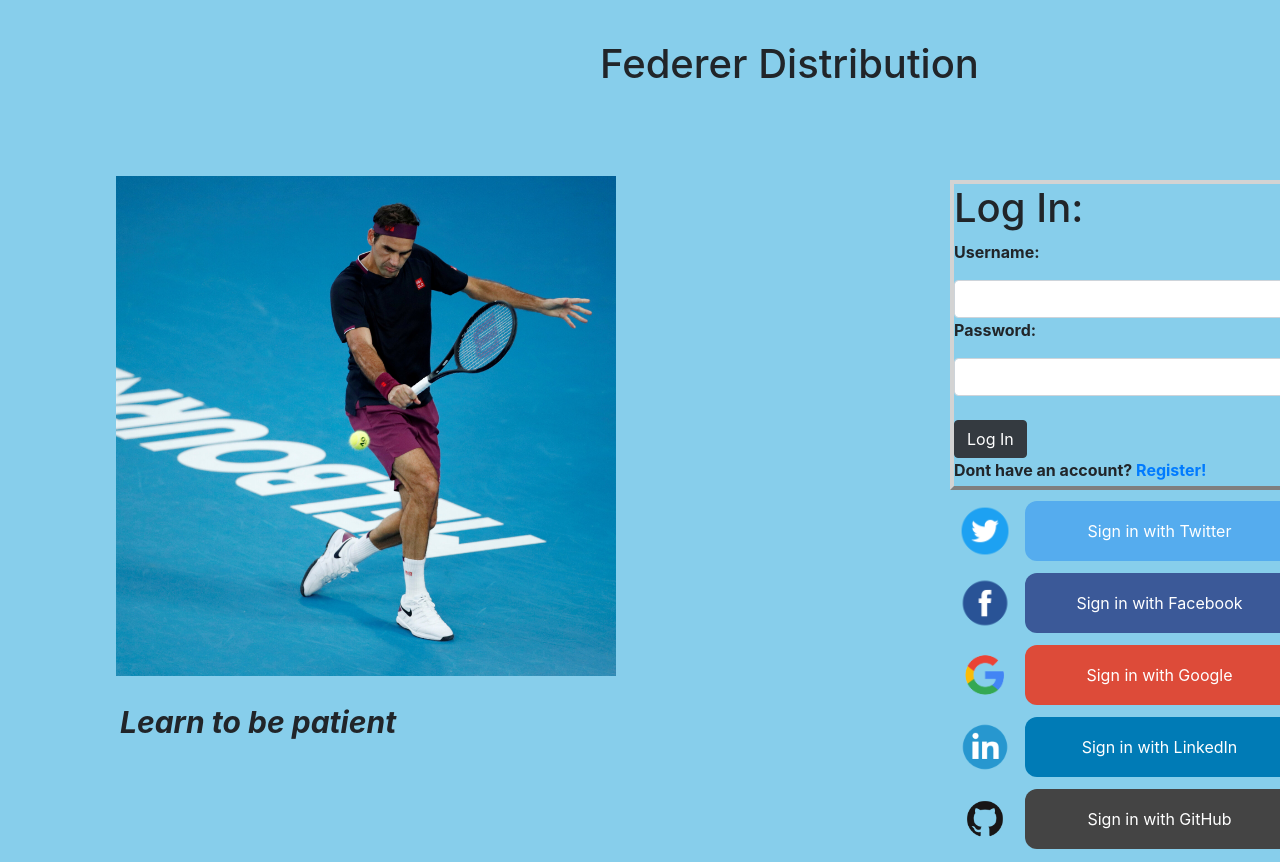
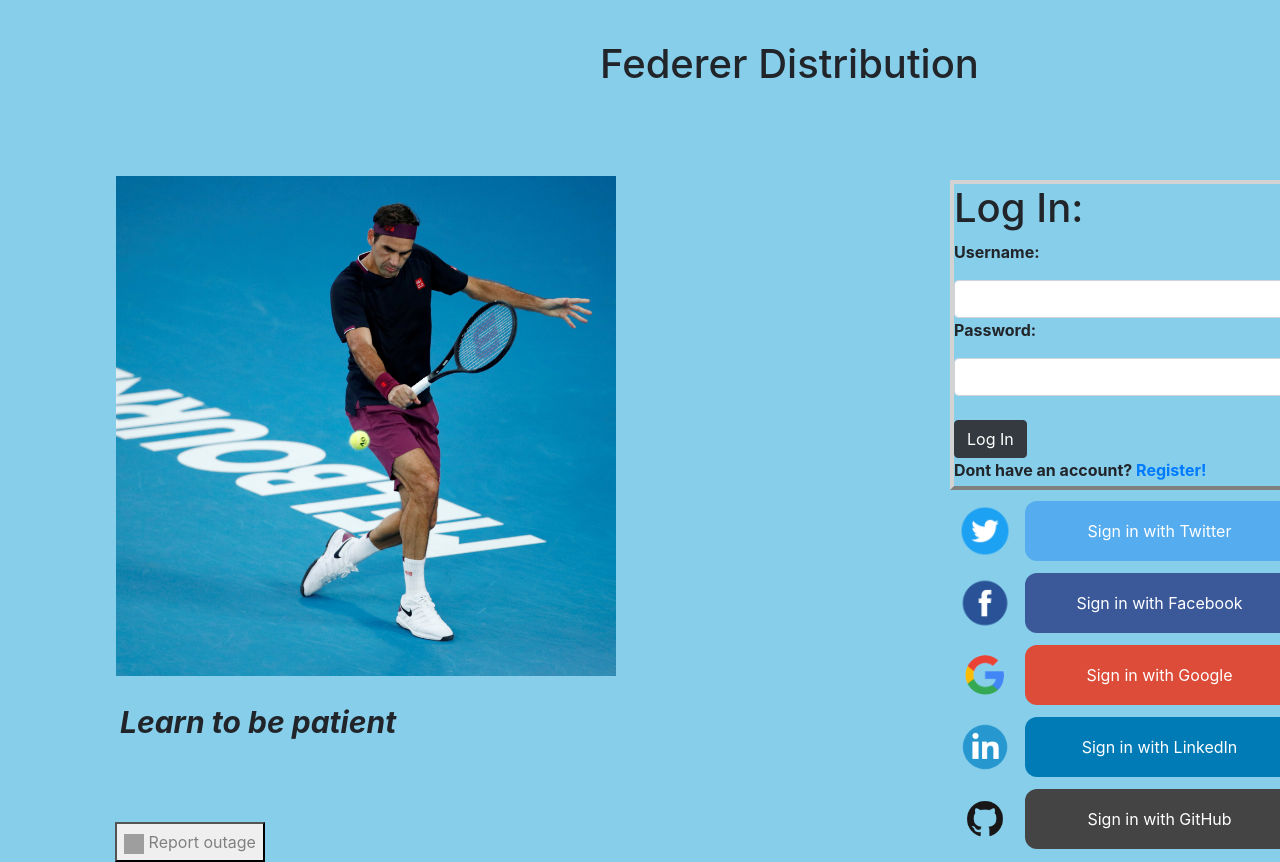
Before and after one commit to slavke01/AnguWarriors, an Angular app: page / in a window 1280 px wide. Built offline with nearby package versions, Linux system fonts and the light colour scheme; grey boxes are pictures that could not be loaded.

Commit message:
Novo dugme

```diff
--- a/src/app/login-comp/login-comp.component.css
+++ b/src/app/login-comp/login-comp.component.css
@@ -87,3 +87,11 @@
    width: 60px;
    margin-top: 10px;
  }
+
+ .nzmKakvoJeOvoDugme{
+   margin-top: 720px;
+   margin-left: 115px;
+   height: 40px;
+   width: 150px;
+   color: gray;
+ }
--- a/src/app/login-comp/login-comp.component.html
+++ b/src/app/login-comp/login-comp.component.html
@@ -9,6 +9,8 @@
       <label style="font-style: oblique; font-size: 30px; position: absolute; left: 120px; top: 700px;"> Learn to be patient</label>
       </div>
     </th>
+
+
 
     <th>
       <div class="login">
@@ -116,4 +118,9 @@
 
   </tr>
 </table>
+
 </div>
+
+<div>
+  <button class="nzmKakvoJeOvoDugme"><img height="20" width="20" src="assets/phone-512.webp" alt=""> Report outage</button>
+</div>
```
